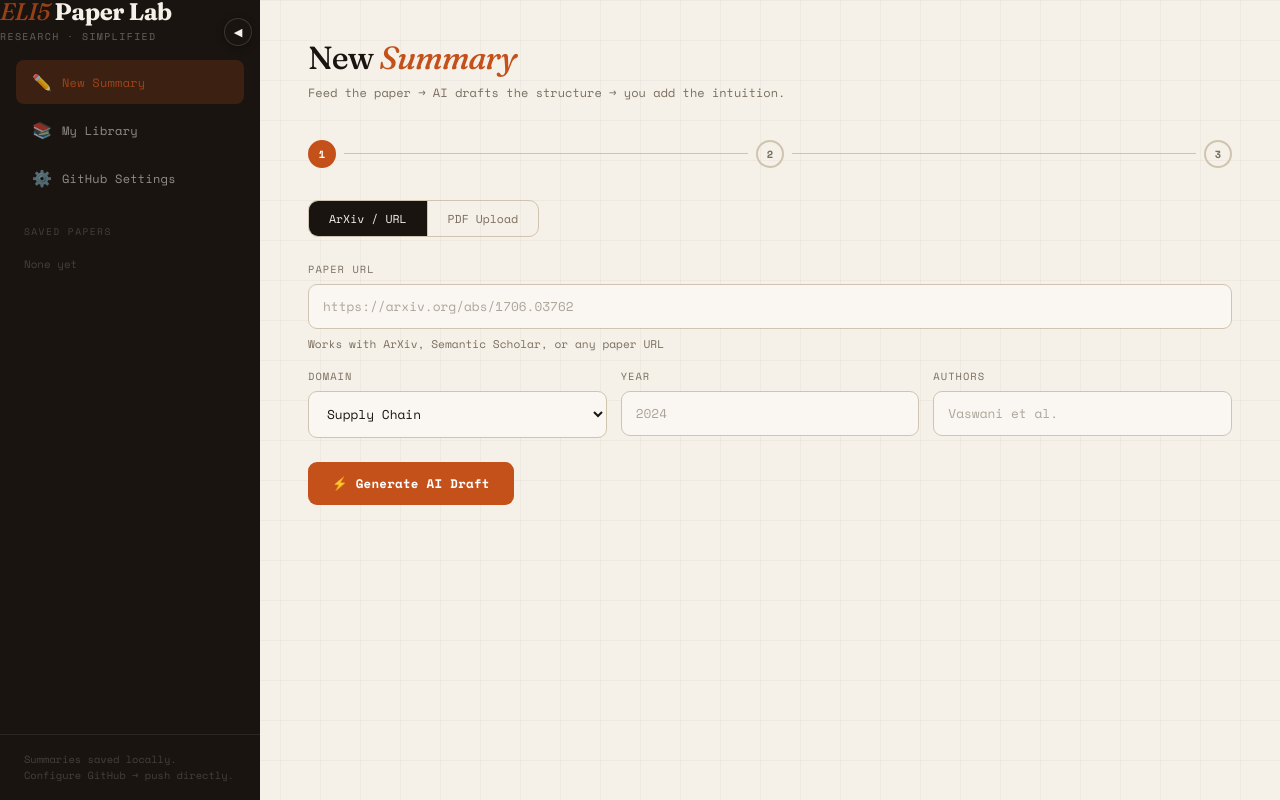
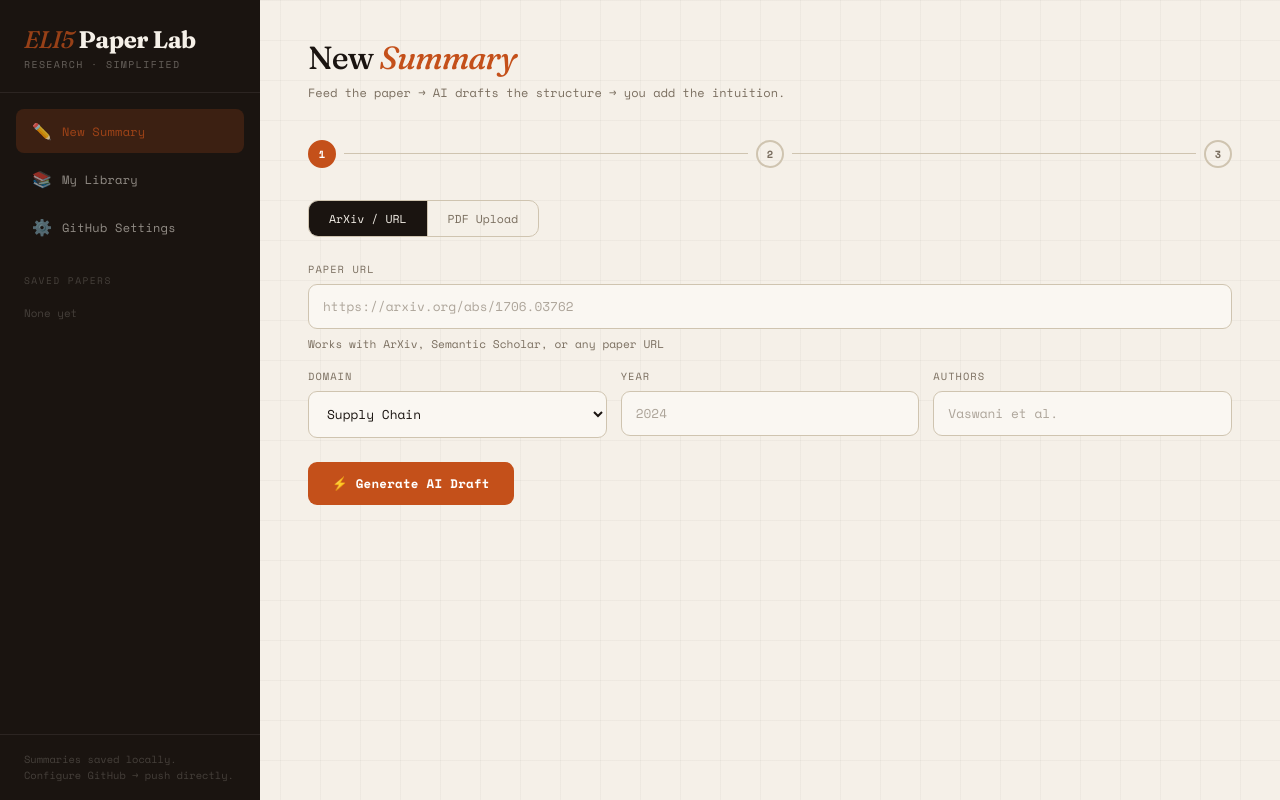
Before and after one commit to adithyaprasadsv/eli-5-domain-research-simplified, a plain HTML site: page index.html in a window 1280 px wide. Drawn offline with nearby package versions, Linux system fonts and the light colour scheme.

Commit message:
Remove sidebar collapse feature
Removed sidebar collapse functionality and related styles.

```diff
--- a/index.html
+++ b/index.html
@@ -45,8 +45,7 @@ body::before {
 }
 
 /* ── Layout ── */
-.app { display:grid; grid-template-columns:260px 1fr; min-height:100vh; position:relative; z-index:1; transition:grid-template-columns 0.3s ease; }
-.app.sidebar-collapsed { grid-template-columns:0px 1fr; }
+.app { display:grid; grid-template-columns:260px 1fr; min-height:100vh; position:relative; z-index:1; }
 
 /* ── Sidebar ── */
 .sidebar {
@@ -55,30 +54,12 @@ body::before {
   display:flex; flex-direction:column;
   position:sticky; top:0; height:100vh;
   overflow:hidden;
-  transition: width 0.3s ease, opacity 0.3s ease;
-  width: 260px;
-}
-.app.sidebar-collapsed .sidebar { width:0; opacity:0; pointer-events:none; }
-
-/* ── Collapse toggle button ── */
-.sidebar-toggle {
-  position:fixed; top:18px; left:224px;
-  z-index:50; width:28px; height:28px;
-  background:var(--ink); color:var(--paper);
-  border:1px solid rgba(245,240,232,0.15);
-  border-radius:50%; cursor:pointer;
-  font-size:0.7rem; display:flex;
-  align-items:center; justify-content:center;
-  transition: left 0.3s ease, transform 0.3s ease, background 0.2s;
-  box-shadow: 0 2px 8px rgba(0,0,0,0.3);
-}
-.sidebar-toggle:hover { background:#2e2a24; }
-.app.sidebar-collapsed .sidebar-toggle { left:10px; }
-
-/* .sidebar-top {
+}
+
+.sidebar-top {
   padding: 28px 24px 20px;
   border-bottom: 1px solid rgba(245,240,232,0.08);
-} */
+}
 
 .logo {
   font-family: 'Fraunces', serif;
@@ -517,9 +498,7 @@ textarea { min-height:110px; line-height:1.65; }
 </head>
 <body>
 
-<div class="app" id="app">
-  <!-- ── Collapse toggle ── -->
-  <button class="sidebar-toggle" id="sidebar-toggle" onclick="toggleSidebar()" title="Toggle sidebar">◀</button>
+<div class="app">
   <!-- ── Sidebar ── -->
   <aside class="sidebar">
     <div class="sidebar-top">
@@ -1056,7 +1035,12 @@ async function generateDraft() {
   try {
     const res = await fetch('https://api.anthropic.com/v1/messages', {
       method:'POST',
-      headers:{ 'Content-Type':'application/json' },
+      headers:{
+        'Content-Type': 'application/json',
+        'x-api-key': '%%ANTHROPIC_API_KEY%%',
+        'anthropic-version': '2023-06-01',
+        'anthropic-dangerous-direct-browser-access': 'true',
+      },
       body:JSON.stringify({ model: CONFIG.model, max_tokens:1000, system, messages })
     });
     const data = await res.json();
@@ -1258,15 +1242,6 @@ function deleteCurrentDetail() {
   deletePaper(currentDetailId);
   currentDetailId = null;
   showView('library');
-}
-
-// ── Sidebar collapse ──────────────────────────────────────────────────────────
-function toggleSidebar() {
-  const app = document.getElementById('app');
-  const btn = document.getElementById('sidebar-toggle');
-  const collapsed = app.classList.toggle('sidebar-collapsed');
-  btn.textContent = collapsed ? '▶' : '◀';
-  btn.title = collapsed ? 'Expand sidebar' : 'Collapse sidebar';
 }
 
 // ── GitHub Settings ───────────────────────────────────────────────────────────
```
